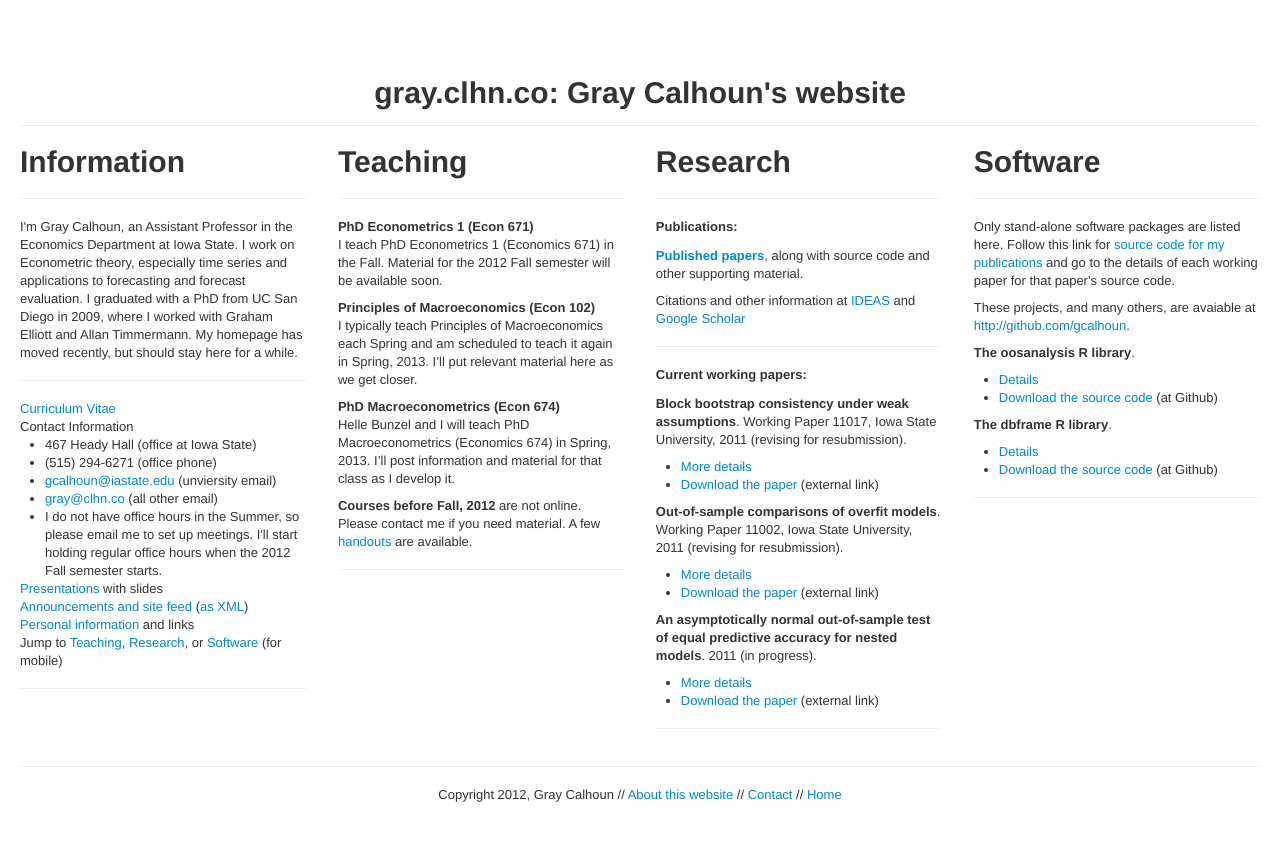
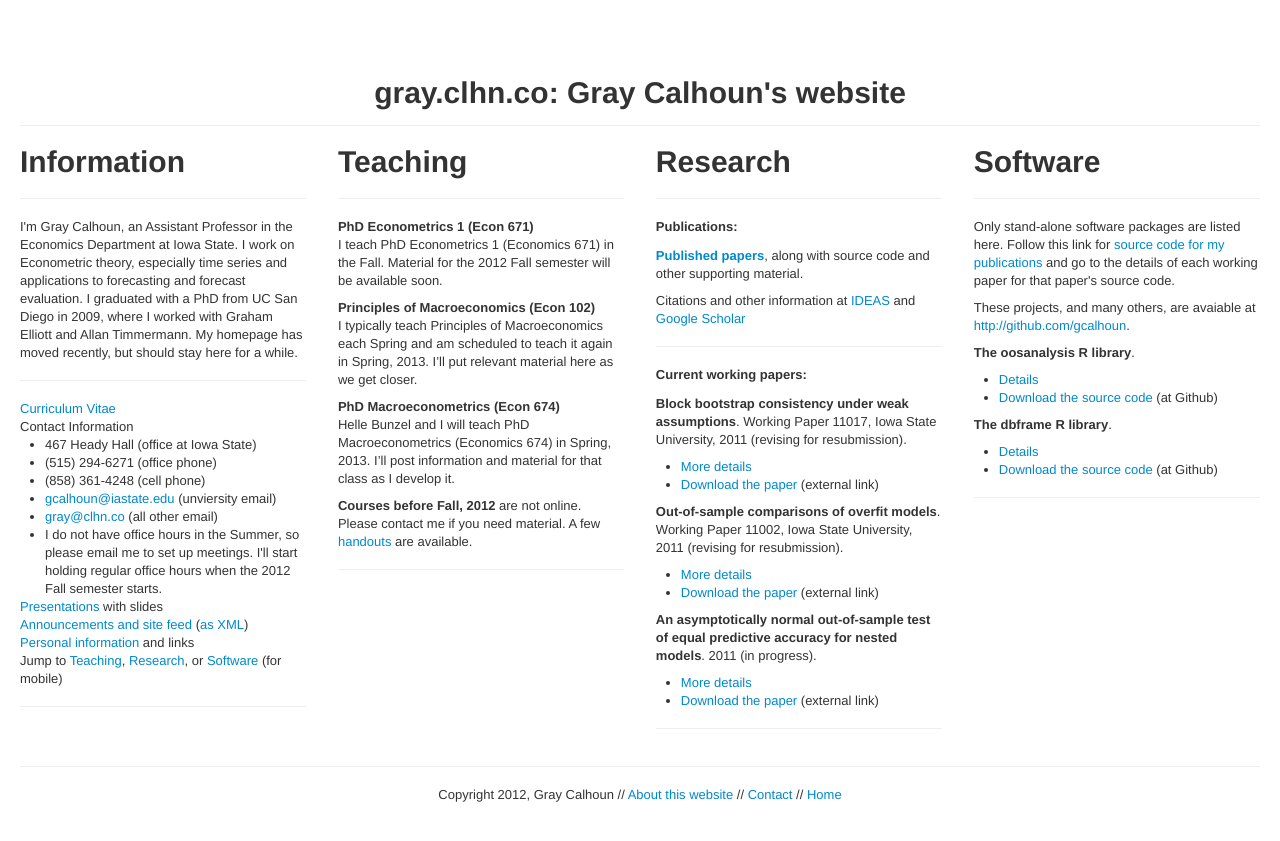
Before and after one commit to mmkuang/grayclhn.github.io, a Jekyll site: the page built from index.html, in a window 1280 px wide. Shown: the top 841 px of the page. Built offline with Jekyll 4.4.1, drawn with Linux system fonts in a browser that asks for light colours.

Commit message:
Added cell phone to website

```diff
--- a/index.html
+++ b/index.html
@@ -30,6 +30,7 @@ title: "Gray Calhoun's website"
       <li>Contact Information<ul>
 	  <li>467 Heady Hall (office at Iowa State)</li>
 	  <li>(515) 294-6271 (office phone)</li>
+	  <li>(858) 361-4248 (cell phone)</li>
 	  <li><a href="mailto:{% include univ_email %}">{% include univ_email %}</a> (unviersity email)</li>
 	  <li><a href="mailto:{% include main_email %}">{% include main_email %}</a> (all other email)</li>
 	  <li>I do not have office hours in the Summer, so please email me
```
